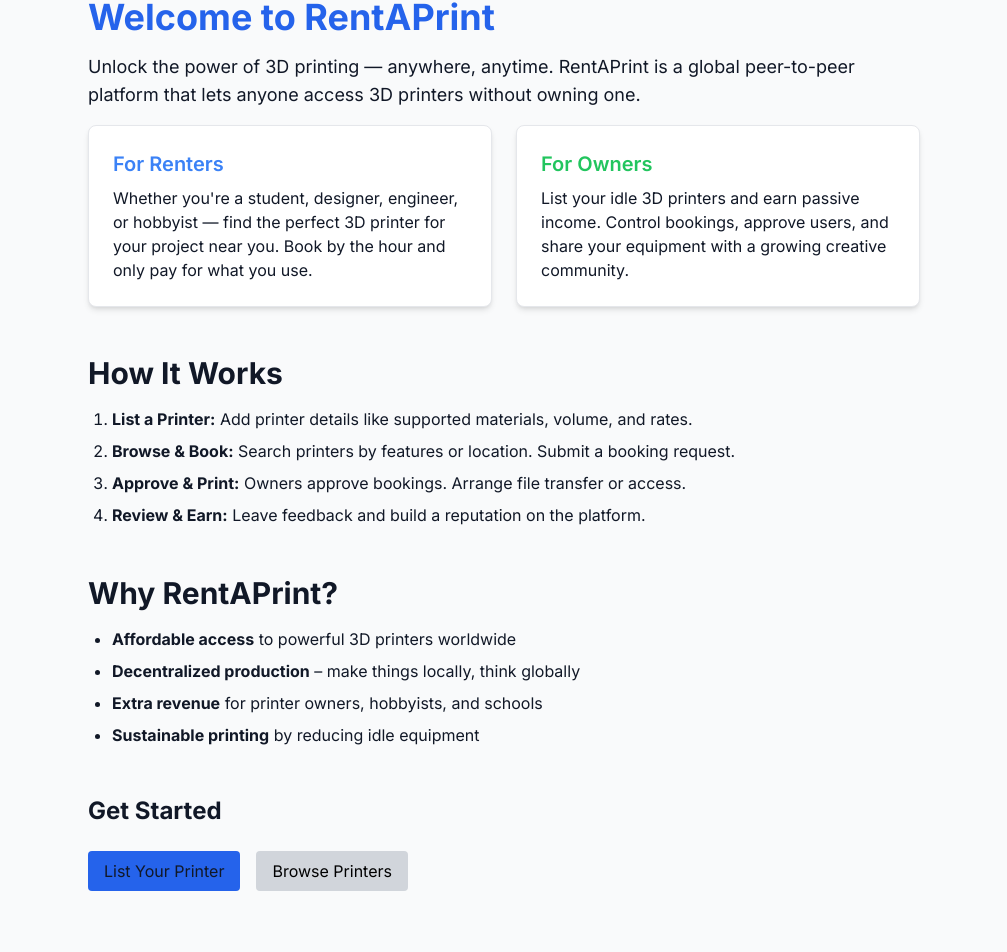
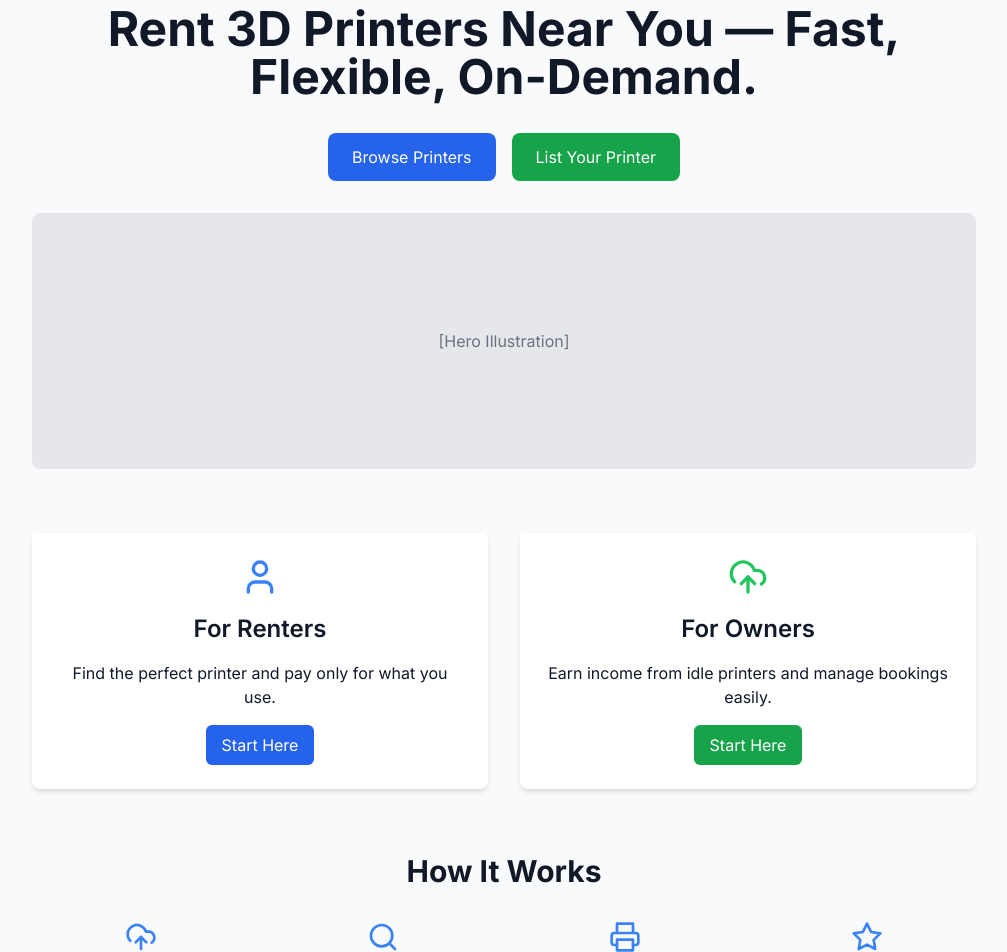
Before and after one commit to materialmatrix3d/rentaprint, a Next.js app: page / in a window 1280 px wide. Shown: the part 118-1070 px from the top of the page, without its empty margins (136-1143 px from the left). Built offline with nearby package versions, Linux system fonts and the light colour scheme; no server answers.

Commit message:
feat: redesign homepage

```diff
--- a/app/page.tsx
+++ b/app/page.tsx
@@ -1,59 +1,108 @@
-
 import Link from 'next/link'
+import { motion } from 'framer-motion'
+import { Printer, User, UploadCloud, Search, Star } from 'lucide-react'
 
 export default function Home() {
   return (
-    <main className="max-w-4xl mx-auto p-8 space-y-12 text-gray-900 dark:text-gray-100">
-      <section className="space-y-4">
-        <h1 className="text-4xl font-bold text-blue-600 dark:text-blue-400">Welcome to RentAPrint</h1>
-        <p className="text-lg">
-          Unlock the power of 3D printing — anywhere, anytime. RentAPrint is a global peer-to-peer platform that lets
-          anyone access 3D printers without owning one.
-        </p>
-        <div className="grid gap-6 md:grid-cols-2">
-          <div className="bg-white dark:bg-gray-800 shadow-md rounded-lg p-6 border border-gray-200 dark:border-gray-700">
-            <h2 className="text-xl font-semibold mb-2 text-blue-500">For Renters</h2>
-            <p>
-              Whether you're a student, designer, engineer, or hobbyist — find the perfect 3D printer for your project
-              near you. Book by the hour and only pay for what you use.
-            </p>
+    <main className="max-w-5xl mx-auto p-6 md:p-10 space-y-16 text-gray-900 dark:text-gray-100">
+      <motion.section
+        initial={{ opacity: 0, y: 20 }}
+        animate={{ opacity: 1, y: 0 }}
+        transition={{ duration: 0.5 }}
+        className="space-y-8 text-center"
+      >
+        <h1 className="text-4xl md:text-5xl font-bold">
+          Rent 3D Printers Near You — Fast, Flexible, On-Demand.
+        </h1>
+        <div className="flex justify-center gap-4 flex-wrap">
+          <Link
+            href="/printers"
+            className="px-6 py-3 rounded-lg bg-blue-600 text-white hover:bg-blue-700"
+          >
+            Browse Printers
+          </Link>
+          <Link
+            href="/printers/new"
+            className="px-6 py-3 rounded-lg bg-green-600 text-white hover:bg-green-700"
+          >
+            List Your Printer
+          </Link>
+        </div>
+        <div className="w-full h-64 bg-gray-200 dark:bg-gray-800 rounded-lg flex items-center justify-center">
+          <span className="text-gray-500">[Hero Illustration]</span>
+        </div>
+      </motion.section>
+
+      <motion.section
+        initial={{ opacity: 0, y: 20 }}
+        animate={{ opacity: 1, y: 0 }}
+        transition={{ delay: 0.2, duration: 0.5 }}
+        className="grid md:grid-cols-2 gap-8"
+      >
+        <div className="bg-white dark:bg-gray-800 shadow-md rounded-lg p-6 space-y-4 text-center">
+          <User className="mx-auto h-10 w-10 text-blue-500" />
+          <h2 className="text-2xl font-semibold">For Renters</h2>
+          <p>Find the perfect printer and pay only for what you use.</p>
+          <Link
+            href="/printers"
+            className="inline-block mt-2 px-4 py-2 rounded-md bg-blue-600 text-white hover:bg-blue-700"
+          >
+            Start Here
+          </Link>
+        </div>
+        <div className="bg-white dark:bg-gray-800 shadow-md rounded-lg p-6 space-y-4 text-center">
+          <UploadCloud className="mx-auto h-10 w-10 text-green-500" />
+          <h2 className="text-2xl font-semibold">For Owners</h2>
+          <p>Earn income from idle printers and manage bookings easily.</p>
+          <Link
+            href="/printers/new"
+            className="inline-block mt-2 px-4 py-2 rounded-md bg-green-600 text-white hover:bg-green-700"
+          >
+            Start Here
+          </Link>
+        </div>
+      </motion.section>
+
+      <section className="space-y-8">
+        <h2 className="text-3xl font-bold text-center">How It Works</h2>
+        <div className="grid grid-cols-2 md:grid-cols-4 gap-6 text-center">
+          <div className="flex flex-col items-center space-y-2">
+            <UploadCloud className="h-8 w-8 text-blue-500" />
+            <span className="font-medium text-sm">List Printer</span>
           </div>
-          <div className="bg-white dark:bg-gray-800 shadow-md rounded-lg p-6 border border-gray-200 dark:border-gray-700">
-            <h2 className="text-xl font-semibold mb-2 text-green-500">For Owners</h2>
-            <p>
-              List your idle 3D printers and earn passive income. Control bookings, approve users, and share your
-              equipment with a growing creative community.
-            </p>
+          <div className="flex flex-col items-center space-y-2">
+            <Search className="h-8 w-8 text-blue-500" />
+            <span className="font-medium text-sm">Browse & Book</span>
+          </div>
+          <div className="flex flex-col items-center space-y-2">
+            <Printer className="h-8 w-8 text-blue-500" />
+            <span className="font-medium text-sm">Approve & Print</span>
+          </div>
+          <div className="flex flex-col items-center space-y-2">
+            <Star className="h-8 w-8 text-blue-500" />
+            <span className="font-medium text-sm">Review & Earn</span>
           </div>
         </div>
       </section>
 
       <section className="space-y-4">
-        <h2 className="text-3xl font-bold">How It Works</h2>
-        <ol className="list-decimal pl-6 space-y-2">
-          <li><strong>List a Printer:</strong> Add printer details like supported materials, volume, and rates.</li>
-          <li><strong>Browse & Book:</strong> Search printers by features or location. Submit a booking request.</li>
-          <li><strong>Approve & Print:</strong> Owners approve bookings. Arrange file transfer or access.</li>
-          <li><strong>Review & Earn:</strong> Leave feedback and build a reputation on the platform.</li>
-        </ol>
-      </section>
-
-      <section className="space-y-4">
         <h2 className="text-3xl font-bold">Why RentAPrint?</h2>
         <ul className="list-disc pl-6 space-y-2">
-          <li><strong>Affordable access</strong> to powerful 3D printers worldwide</li>
-          <li><strong>Decentralized production</strong> – make things locally, think globally</li>
-          <li><strong>Extra revenue</strong> for printer owners, hobbyists, and schools</li>
-          <li><strong>Sustainable printing</strong> by reducing idle equipment</li>
+          <li>
+            <strong>Affordable access</strong> to powerful 3D printers worldwide
+          </li>
+          <li>
+            <strong>Decentralized production</strong> – make things locally,
+            think globally
+          </li>
+          <li>
+            <strong>Extra revenue</strong> for printer owners, hobbyists, and
+            schools
+          </li>
+          <li>
+            <strong>Sustainable printing</strong> by reducing idle equipment
+          </li>
         </ul>
-      </section>
-
-      <section className="space-y-6">
-        <h2 className="text-2xl font-bold">Get Started</h2>
-        <div className="flex gap-4 flex-wrap">
-          <Link href="/printers/new" className="bg-blue-600 text-gray-900 dark:text-white px-4 py-2 rounded hover:bg-blue-700">List Your Printer</Link>
-          <Link href="/printers" className="bg-gray-300 dark:bg-gray-700 text-black dark:text-white px-4 py-2 rounded hover:bg-gray-400 dark:hover:bg-gray-600">Browse Printers</Link>
-        </div>
       </section>
     </main>
   )
```
Also changed, not shown: package.json (+7 -6 lines), patch_notes.json (+7 -0 lines), 1 other file (tests, documents, lock files or other folders).
